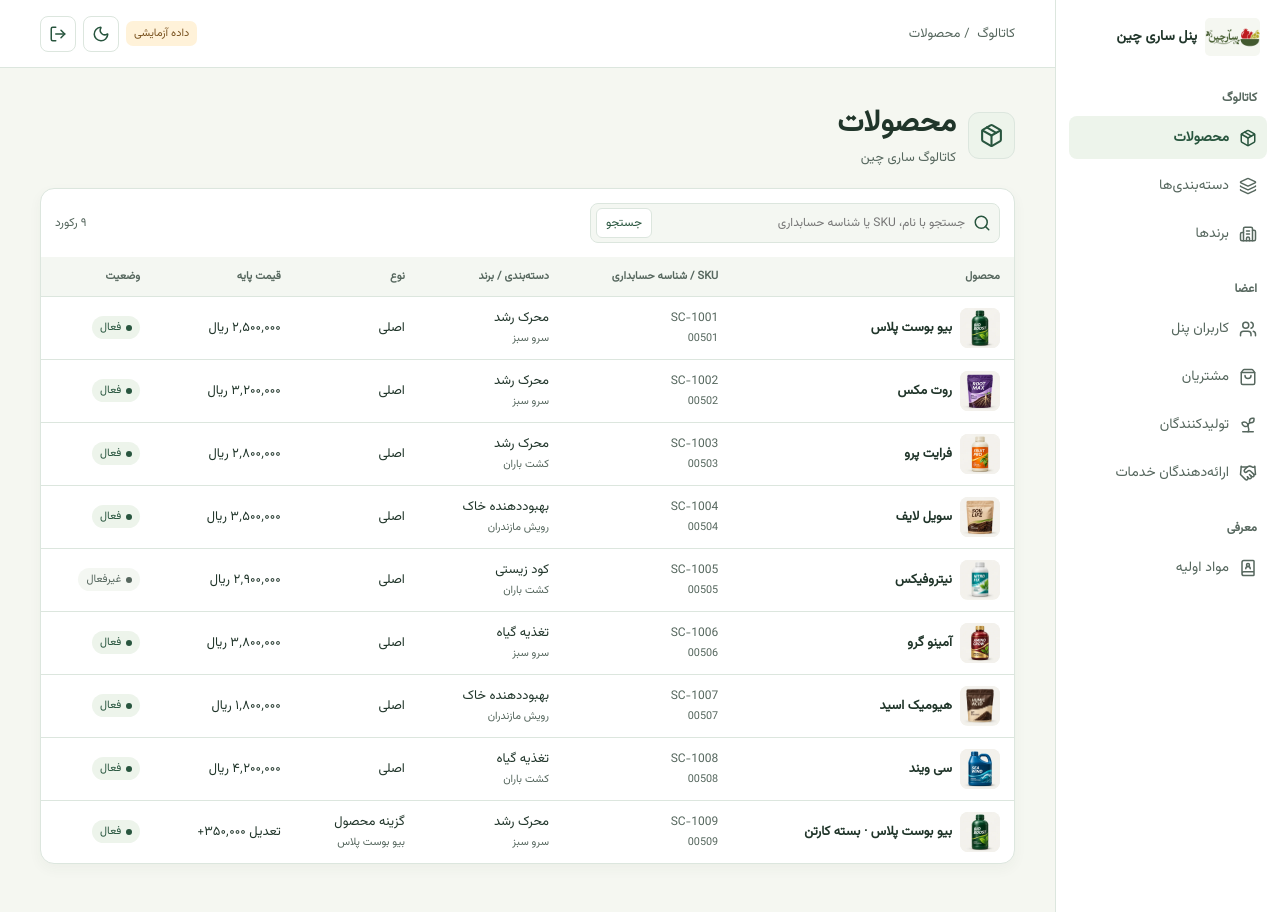
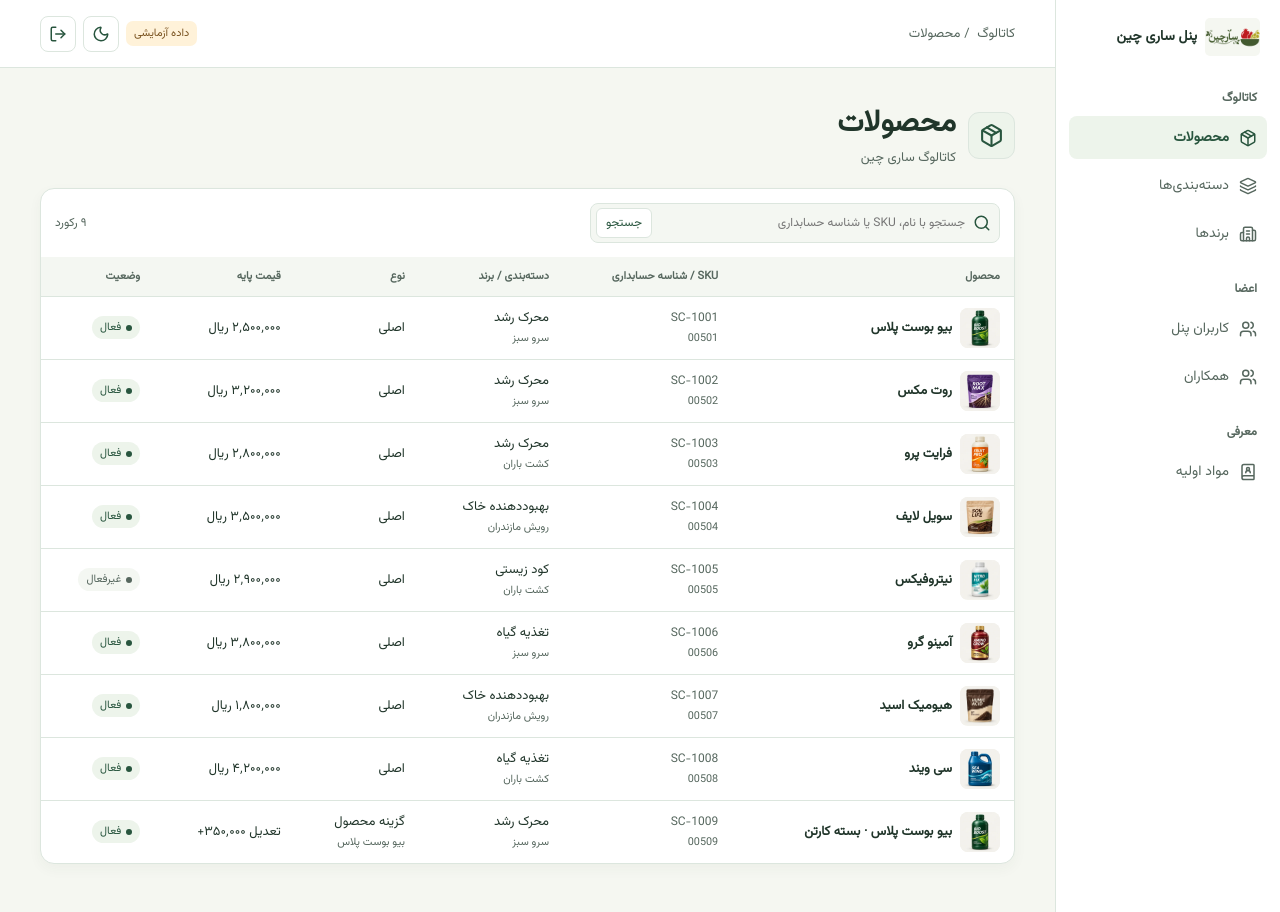
Before and after one commit to lllidon/sarichain-panel, a React (Vite) app: page / in a window 1280 px wide. Both pictures are taken after a click on the button "مشاهده نسخه آزمایشی". Built offline with nearby package versions, Linux system fonts and the light colour scheme.

Commit message:
Group marketplace members under one panel menu

```diff
--- a/src/App.tsx
+++ b/src/App.tsx
@@ -3,7 +3,7 @@ import OrdersView from './features/organization/OrdersView';
 import SettingsDrawer from './features/organization/SettingsDrawer';
 import { roleLabels, type Access } from './features/organization/organization';
 import { useCallback, useEffect, useRef, useState } from 'react';
-import { BookUser, ClipboardList, LogOut, Menu, Moon, Settings, Sun, X } from 'lucide-react';
+import { BookUser, ClipboardList, LogOut, Menu, Moon, Settings, Sun, Users, X } from 'lucide-react';
 import Login from './features/auth/Login';
 import CatalogView from './features/catalog/CatalogView';
 import SuppliersView from './features/directory/SuppliersView';
@@ -103,7 +103,7 @@ export default function App() {
   const isOrders = visibleSection === 'orders';
   const isMembers = Object.hasOwn(memberSections, visibleSection);
   const isDirectory = visibleSection === 'directory';
-  const current = isOrders ? { label: 'سفارش‌ها' } : isDirectory ? { label: 'مواد اولیه' } : isMembers ? memberSections[section as MemberGroup] : sections[section as Section];
+  const current = isOrders ? { label: 'سفارش‌ها' } : isDirectory ? { label: 'مواد اولیه' } : isMembers ? (section === 'users' ? memberSections.users : { label: 'همکاران' }) : sections[section as Section];
   const hasNavigation = signedIn && Boolean(demo || access);
   const identity = (
     <a href={clientOnly ? '#orders' : '#products'} className="identity"><img src="/img/logo.png" alt="" /><span>پنل ساری چین</span></a>
@@ -123,10 +123,8 @@ export default function App() {
       </nav>
       <nav className="sidebar-menu members-menu" aria-label="اعضا">
         <h2>اعضا</h2>
-        {(Object.keys(memberSections) as MemberGroup[]).map(key => {
-          const { label, icon: Icon } = memberSections[key];
-          return <a key={key} href={`#${key}`} aria-current={section === key ? 'page' : undefined}><Icon size={18} />{label}</a>;
-        })}
+        <a href="#users" aria-current={visibleSection === 'users' ? 'page' : undefined}><Users size={18} /> کاربران پنل</a>
+        <a href="#customers" aria-current={isMembers && visibleSection !== 'users' ? 'page' : undefined}><Users size={18} /> همکاران</a>
       </nav>
       <nav className="sidebar-menu members-menu" aria-label="معرفی">
         <h2>معرفی</h2>
--- a/src/features/members/MembersView.tsx
+++ b/src/features/members/MembersView.tsx
@@ -54,13 +54,20 @@ export default function MembersView({ group, token, access, onExpired }: { group
     <main className="workspace">
       <div className="page-heading">
         <div className="page-icon"><Icon size={25} /></div>
-        <div><h1>{section.label}</h1><p>اعضای ساری چین</p></div>
+        <div><h1>{users ? section.label : 'همکاران'}</h1><p>اعضای ساری چین</p></div>
         {token && data && <button type="button" className="add-record" onClick={() => { setNotice(''); setEditor({}); }}><Plus size={17} /> افزودن عضو</button>}
       </div>
       {notice && <p className="catalog-notice" role="status">{notice}</p>}
       <section className="table-card" aria-label={`فهرست ${section.label}`}>
         {token && (
           <div className="table-toolbar">
+            {!users && <label className="member-role-filter">نوع همکار
+              <select value={group} onChange={event => { location.hash = event.target.value; }}>
+                <option value="customers">مشتریان</option>
+                <option value="producers">تولیدکنندگان</option>
+                <option value="service-providers">ارائه‌دهندگان خدمات و ناظران</option>
+              </select>
+            </label>}
             <form className="search" onSubmit={submit}>
               <Search size={18} />
               <input type="search" maxLength={100} aria-label="جستجو در اعضا" placeholder="نام، شماره موبایل یا سازمان"
--- a/src/styles.css
+++ b/src/styles.css
@@ -248,3 +248,19 @@ td svg { vertical-align: middle; color: var(--muted); }
 }
 
 .editor-muted { color: var(--muted); font-size: 12px; }
+
+.member-role-filter {
+  display: inline-flex;
+  flex-wrap: wrap;
+  align-items: center;
+  gap: .5rem;
+}
+
+.member-role-filter select {
+  font: inherit;
+  color: inherit;
+  background: transparent;
+  border: 1px solid currentColor;
+  border-radius: .5rem;
+  padding: .45rem;
+}
```
